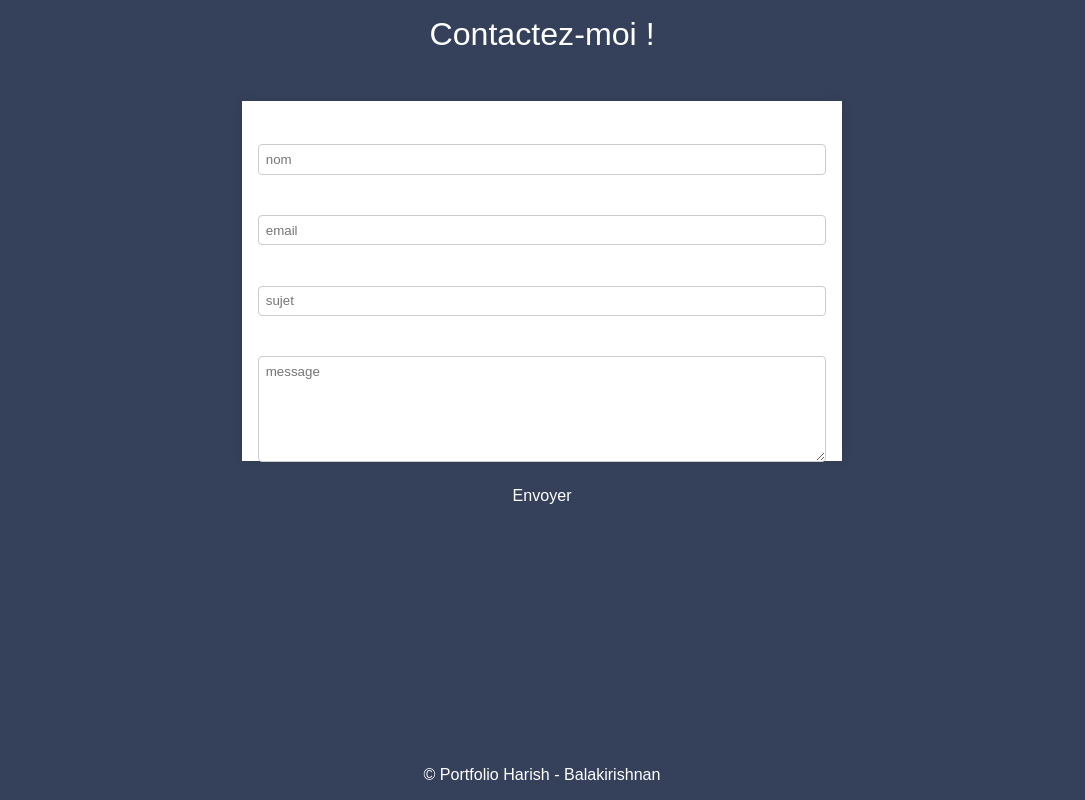
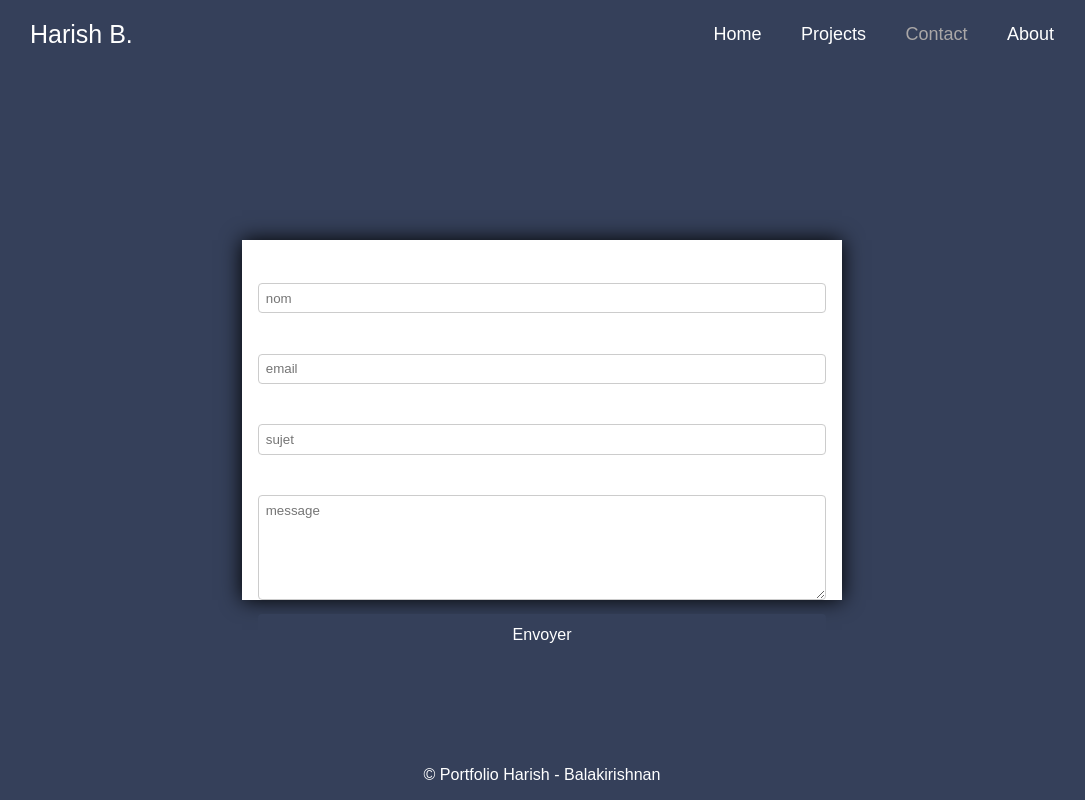
Before and after one commit to bharishh/Portfolio-Harish, a plain HTML site: page contact.html in a window 1280 px wide. Shown: the whole page, without its empty margins (98-1183 px from the left). Drawn offline with Linux system fonts and the light colour scheme.

Commit message:
page contact

```diff
--- a/contact.html
+++ b/contact.html
@@ -13,26 +13,38 @@
     <title>Portfolio ~ Harish </title>
 </head>
 <body>
-<header>
-    <h1>Contactez-moi !</h1>
+
+<header class="header">
+    <a href="index.html"  class="logo"> Harish B.</a>
+
+    <nav class="navbar">
+        <a href="#">Home</a>
+        <a href="projets.html">Projects</a>
+        <a href="contact.html" class="active">Contact</a>
+        <a href="about.html">About</a>
+    </nav>
 </header>
+
 <main>
-    <form action="" method="post" enctype="text/plain">
+    <div class="form">
+        <form action="" method="post" enctype="text/plain">
 
             <label for="name"> Nom</label>
-            <input type="text" id="name"  name="name" placeholder="nom">
+            <input type="text" id="name"  name="name" required placeholder="nom">
 
             <label for="email">Email</label>
-            <input type="email" id="email" name="email" placeholder="email">
+            <input type="email" id="email" name="email" required  placeholder="email">
 
             <label for="subject">Sujet : </label>
-            <input type="text" id="subject" name="subject" placeholder="sujet">
+            <input type="text" id="subject" name="subject" required placeholder="sujet">
 
             <label for="message">Message</label>
             <textarea id="message" name="message" rows="6" required placeholder="message"></textarea>
 
-        <button type="submit">Envoyer</button>
-    </form>
+            <button type="submit">Envoyer</button>
+        </form>
+    </div>
+
 </main>
 
 <footer>
--- a/css/contact.css
+++ b/css/contact.css
@@ -7,18 +7,66 @@
     --h3-color : rgb(96, 145, 239);
     --text-color:#ffffff;
 }
-header {
-    padding: 1em 0;
-    text-align: center;
+.header
+{
+    position: fixed;
+    top : 0;
+    left : 0;
+    width: 100%;
+    padding: 20px 10%;
+    display: flex;
+    justify-content: space-between;
+    align-items: center;
+    z-index: 100;
+}
+
+.logo
+{
+    position: relative;
+    font-size: 25px;
+    color: var(--text-color);
+    text-decoration: none;
+    font-weight: 400;
+}
+
+.logo::before
+{
+    content: '';
+    position: absolute;
+    top: 0;
+    right: 0;
+    width: 100%;
+    height: 100%;
+    animation: defilRight 1s ease forwards;
+    animation-delay: .4s;
+}
+
+
+.navbar a
+{
+    font-size: 18px;
+    color: var(--text-color);
+    text-decoration: none;
+    font-weight: 500;
+    margin-left: 35px;
+    transition: .2s;
+}
+
+
+.navbar a:hover,
+.navbar a.active
+{
+    color: var(--nav-color);
+
 }
 
 main {
     max-width: 600px;
     height: 45vh;
-    margin: 2em auto;
+    margin: 30vh auto 2em auto;
     padding: 1em;
     background-color: var(--text-color);
-    box-shadow: 0 0 10px rgba(0, 0, 0, 0.1);
+    box-shadow: 0 0 20px rgba(0, 0, 0, 3);
 }
 
 form {
--- a/css/reset.css
+++ b/css/reset.css
@@ -15,9 +15,11 @@ html {
     font-size: 100.5%;
   }
 
-  body {
+  body{
     background-color: var(--bg-color);
     color: var(--text-color);
+    height: 100%;
+
   }
 
 
```
Also changed, not shown: index.html (+3 -3 lines).
